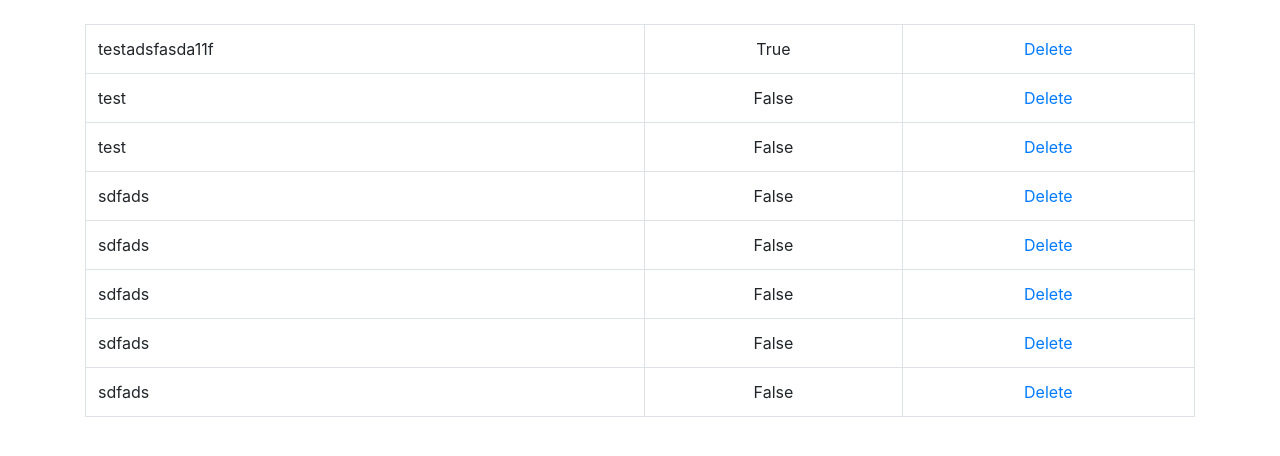
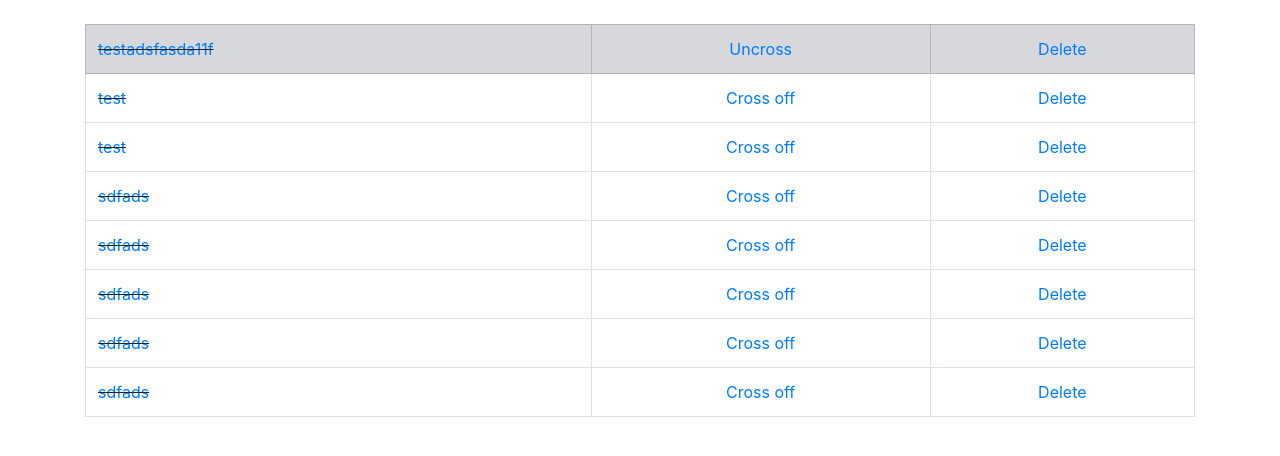
Before and after one commit to yveszenne/todoproj, a Django app: page / in a window 1280 px wide. Shown: the part 56-512 px from the top of the page. Run offline with Django 3.2, Linux system fonts and the light colour scheme; data comes from the database, SQL or seed files in the repository; both versions use the stored data as it was after the commit; some libraries are stand-ins or nearby versions.

Commit message:
finish app

```diff
--- /dev/null
+++ b/static/css/my_css.css
@@ -0,0 +1,3 @@
+.striker {
+	text-decoration: line-through;
+}
--- a/todo_list/templates/base.html
+++ b/todo_list/templates/base.html
@@ -1,3 +1,5 @@
+{% load static %}
+
 <!doctype html>
 <html lang="en">
 <head>
@@ -7,6 +9,8 @@
 
   <!-- Bootstrap CSS -->
   <link rel="stylesheet" href="https://stackpath.bootstrapcdn.com/bootstrap/4.4.1/css/bootstrap.min.css" integrity="sha384-Vkoo8x4CGsO3+Hhxv8T/Q5PaXtkKtu6ug5TOeNV6gBiFeWPGFN9MuhOf23Q9Ifjh" crossorigin="anonymous">
+
+  <link rel="stylesheet" href="{% static 'css/my_css.css' %}">
 
   <title>Hello, world!</title>
 </head>
--- a/todo_list/templates/home.html
+++ b/todo_list/templates/home.html
@@ -16,15 +16,22 @@
 {% if all_items %}
 		<table class = "table table-bordered">
 		{% for things in all_items %}
-			<tr>
-				<td>{{ things.item }} </td>
-				<td><center>{{ things.completed}}</center></td>
-				<td><center><a href="{% url 'delete' things.id %}">Delete</a></center></td>
-			</tr>
+			{% if things.completed %}
+				<tr class="table-secondary">
+					<td class="striker"><a href="{% url 'edit' things.id%}">{{ things.item }}</a></td>
+					<td><center><a href="{% url 'uncross' things.id %}">Uncross</a></center></td>
+					<td><center><a href="{% url 'delete' things.id %}">Delete</ a></center></td>
+				</tr>
+			{% else %}
+				<tr>
+					<td class="striker"><a href="{% url 'edit' things.id %}">{{ things.item }}</a></td>
+					<td><center><a href="{% url 'cross_off' things.id %}">Cross off</a></center></td>
+					<td><center><a href="{% url 'delete' things.id %}">Delete</a></center></td>
+				</tr>
+			{% endif %}
 
 		{% endfor %}
 		</table>
 {% endif %}
 
-
 {% endblock %}
--- a/todo_list/urls.py
+++ b/todo_list/urls.py
@@ -4,4 +4,7 @@ from . import views
 urlpatterns = [
 	path('', views.home, name="home"),
 	path('delete/<list_id>/', views.delete, name="delete"),
+	path('cross_off/<list_id>/', views.cross_off, name="cross_off"),
+	path('uncross/<list_id>/', views.uncross, name="uncross"),
+	path('edit/<list_id>/', views.edit, name="edit"),
 ]
--- a/todo_list/views.py
+++ b/todo_list/views.py
@@ -22,3 +22,29 @@ def delete(request, list_id):
 	item.delete()
 	messages.success(request, ('Item has been deleted!'))
 	return redirect('home')
+
+def cross_off(request, list_id):
+	item = List.objects.get(pk=list_id)
+	item.completed = True
+	item.save()
+	return redirect('home')
+
+def uncross(request, list_id):
+	item = List.objects.get(pk=list_id)
+	item.completed = False
+	item.save()
+	return redirect('home')
+
+def edit (request, list_id):
+	if request.method == 'POST':
+		item = List.objects.get(pk=list_id)
+
+		form = ListForm(request.POST or None, instance=item)
+
+		if form.is_valid():
+			form.save()
+			messages.success(request, ('Item has been edited'))
+			return redirect('home')
+	else:
+		item = List.objects.get(pk=list_id)
+		return render(request, 'edit.html', {'item': item})
--- a/todoproj/settings.py
+++ b/todoproj/settings.py
@@ -119,3 +119,6 @@ USE_TZ = True
 # https://docs.djangoproject.com/en/3.0/howto/static-files/
 
 STATIC_URL = '/static/'
+STATICFILES_DIRS = [
+            os.path.join(BASE_DIR, 'static'),
+        ]
```
Also changed, not shown: todo_list/templates/edit.html (added, +13 -0 lines), db.sqlite3.
